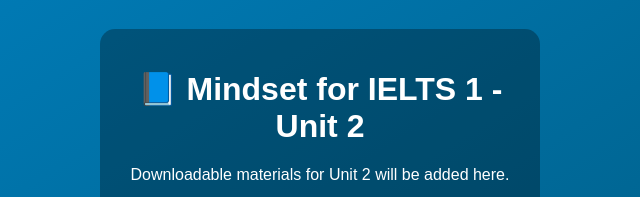
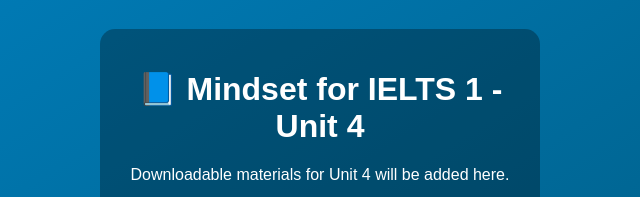
Before and after one commit to amirhoomanshahin-eng/english-decoded-bot, a website: page public/mindset1unit4.html in a window 1280 px wide. Shown: the part 256-453 px from the top of the page, 320-960 px from the left. Drawn offline with Linux system fonts and the light colour scheme.

Commit message:
Update mindset1unit4.html

```diff
--- a/public/mindset1unit4.html
+++ b/public/mindset1unit4.html
@@ -3,13 +3,13 @@
 <head>
   <meta charset="UTF-8">
   <meta name="viewport" content="width=device-width, initial-scale=1.0">
-  <title>Mindset for IELTS 1 - Unit 2</title>
+  <title>Mindset for IELTS 1 - Unit 4</title>
   <link rel="stylesheet" href="style.css">
 </head>
 <body>
   <div class="container">
-    <h1>📘 Mindset for IELTS 1 - Unit 2</h1>
-    <p>Downloadable materials for Unit 2 will be added here.</p>
+    <h1>📘 Mindset for IELTS 1 - Unit 4</h1>
+    <p>Downloadable materials for Unit 4 will be added here.</p>
 
     <button onclick="location.href='mindset1.html'">⬅ Back</button>
   </div>
```
